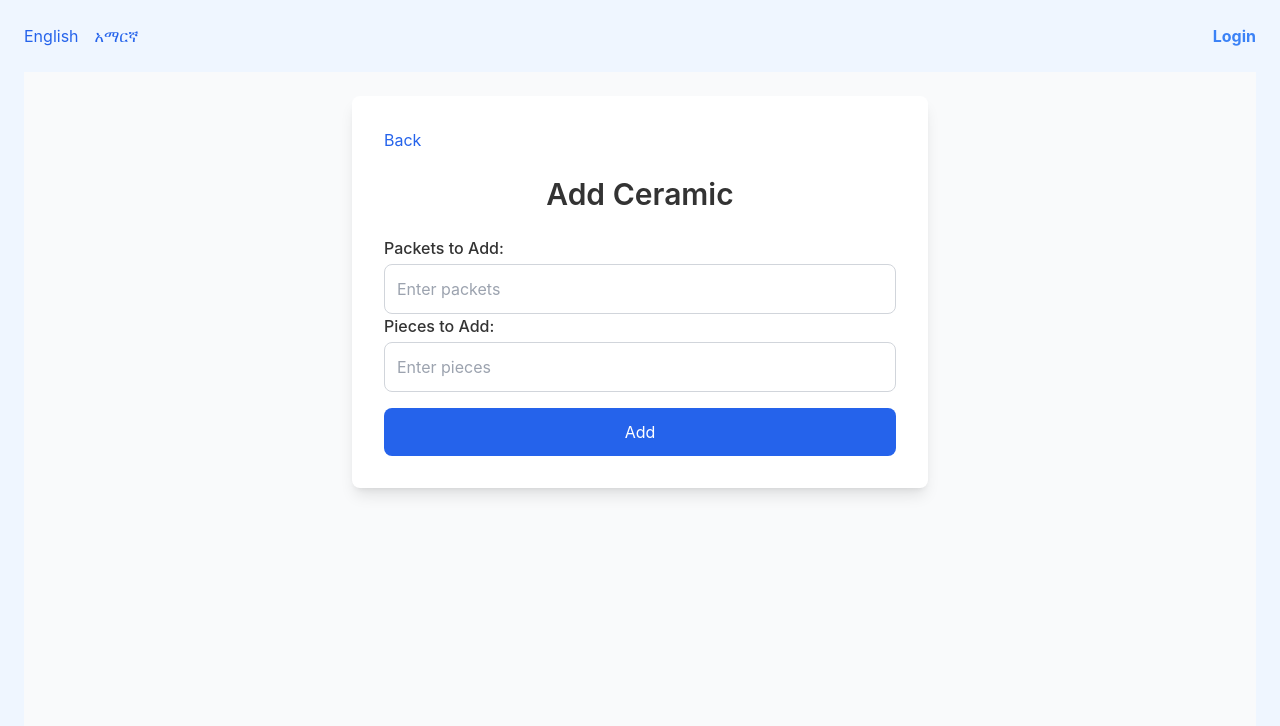
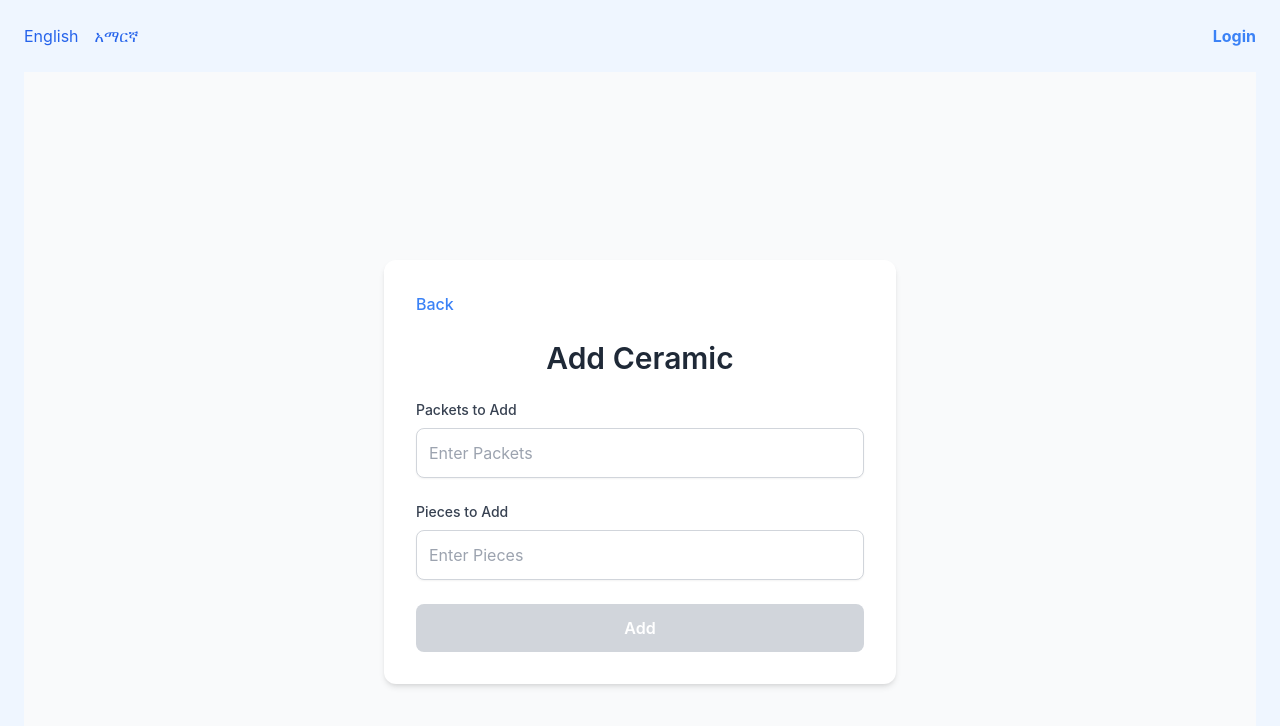
Before and after one commit to tsegaye27/ceramics-store, a Next.js app: page /ceramics/add/1 in a window 1280 px wide. Shown: the top 726 px of the page. Built offline with nearby package versions, Linux system fonts and the light colour scheme; no server answers.

Commit message:
made some changes

```diff
--- a/app/(pages)/ceramics/add/[id]/page.tsx
+++ b/app/(pages)/ceramics/add/[id]/page.tsx
@@ -1,8 +1,8 @@
 "use client";
 import { useState, useEffect } from "react";
-import { useAuth } from "@/app/_context/AuthContext";
 import Link from "next/link";
 import axiosInstance from "@/app/_lib/axios";
+import {useLanguage} from "@/app/_context/LanguageContext";
 
 type AddCeramicProps = {
   params: {
@@ -15,8 +15,7 @@ export default function AddCeramic({ params }: AddCeramicProps) {
   const [piecesToAdd, setPiecesToAdd] = useState("");
   const [errorMessage, setErrorMessage] = useState("");
   const [successMessage, setSuccessMessage] = useState("");
-  const { token } = useAuth();
-
+  const { t } = useLanguage();
   async function addCeramic(
     ceramicId: string,
     packetsAdded: number,
@@ -32,16 +31,6 @@ export default function AddCeramic({ params }: AddCeramicProps) {
       throw new Error(error.response.data.error);
     }
   }
-  useEffect(()=>{
-      async function checkUser(){
-          const response = await axiosInstance.get('/getUser', {
-              headers: {
-                  Authorization: `Bearer ${token}`
-              }
-          })
-      }
-      checkUser()
-  },[token])
   const handleAdd = async (event: React.FormEvent<HTMLFormElement>) => {
     event.preventDefault();
     setErrorMessage("");
@@ -66,50 +55,65 @@ export default function AddCeramic({ params }: AddCeramicProps) {
   };
 
   return (
-    <div className="container mx-auto p-6 bg-gray-50 min-h-screen">
-      <div className="max-w-xl mx-auto bg-white p-8 rounded-lg shadow-lg">
+<div className="container mx-auto p-6 bg-gray-50 min-h-screen flex items-center justify-center">
+  <div className="max-w-lg w-full bg-white p-8 rounded-xl shadow-md">
     <Link
-          href={`/ceramics`}
-          className="text-blue-600 hover:text-blue-800 mb-6 inline-block"
+      href="/ceramics"
+      className="text-blue-500 hover:text-blue-700 mb-6 inline-block font-medium"
     >
-          Back
+        {t('back')}
     </Link>
-        <h1 className="text-3xl font-semibold mb-6 text-center">Add Ceramic</h1>
+    <h1 className="text-3xl font-semibold mb-6 text-center text-gray-800">
+        {t('addCeramic')}
+    </h1>
     <div className="space-y-4">
       {errorMessage && (
-            <div className="text-red-600 text-center">{errorMessage}</div>
+        <div className="text-red-500 bg-red-100 border border-red-200 rounded-lg p-3 text-center">
+          {errorMessage}
+        </div>
       )}
       {successMessage && (
-            <div className="text-green-600 text-center">{successMessage}</div>
+        <div className="text-green-500 bg-green-100 border border-green-200 rounded-lg p-3 text-center">
+          {successMessage}
+        </div>
       )}
-          <form onSubmit={handleAdd}>
+      <form onSubmit={handleAdd} className="space-y-6">
         <div>
-              <label className="block font-medium mb-1">Packets to Add:</label>
+          <label className="block text-sm font-medium text-gray-700 mb-2">
+              {t('packetsToAdd')}
+          </label>
           <input
             type="text"
-                name="packetsToAdd"
+            name='packetsToAdd'
             value={packetsToAdd}
             onChange={(e) => setPacketsToAdd(e.target.value)}
-                className="w-full p-3 border border-gray-300 rounded-lg focus:outline-none focus:ring-2 focus:ring-blue-500"
-                placeholder="Enter packets"
+            className="w-full p-3 border border-gray-300 rounded-lg shadow-sm focus:outline-none focus:ring-2 focus:ring-blue-500 focus:border-blue-500"
+            placeholder={t("enterPackets")}
           />
         </div>
         <div>
-              <label className="block font-medium mb-1">Pieces to Add:</label>
+          <label className="block text-sm font-medium text-gray-700 mb-2">
+              {t('piecesToAdd')}
+          </label>
           <input
             type="text"
             name="piecesToAdd"
             value={piecesToAdd}
             onChange={(e) => setPiecesToAdd(e.target.value)}
-                className="w-full p-3 border border-gray-300 rounded-lg focus:outline-none focus:ring-2 focus:ring-blue-500"
-                placeholder="Enter pieces"
+            className="w-full p-3 border border-gray-300 rounded-lg shadow-sm focus:outline-none focus:ring-2 focus:ring-blue-500 focus:border-blue-500"
+            placeholder={t('enterPieces')}
           />
         </div>
         <button
           type="submit"
-              className="w-full bg-blue-600 text-white py-3 rounded-lg mt-4 hover:bg-blue-700 transition duration-300"
+          disabled={!packetsToAdd || !piecesToAdd}
+          className={`w-full py-3 rounded-lg font-semibold text-white transition duration-300 ${
+            packetsToAdd && piecesToAdd
+              ? "bg-blue-600 hover:bg-blue-700"
+              : "bg-gray-300 cursor-not-allowed"
+          }`}
         >
-              Add
+        {t('add')}
         </button>
       </form>
     </div>
--- a/app/(pages)/ceramics/add/page.tsx
+++ b/app/(pages)/ceramics/add/page.tsx
@@ -94,21 +94,21 @@ const CeramicForm = () => {
           size.toLowerCase().includes(value.toLowerCase())
         )
       );
-      setShowSizeDropdown(value.length > 0); // Show dropdown if input has text
+      setShowSizeDropdown(value.length > 0);
     } else if (type === "type") {
       setFilteredTypes(
         dummyTypes.filter((itemType) =>
           itemType.toLowerCase().includes(value.toLowerCase())
         )
       );
-      setShowTypeDropdown(value.length > 0); // Show dropdown if input has text
+      setShowTypeDropdown(value.length > 0);
     } else if (type === "manufacturer") {
       setFilteredManufacturers(
         dummyManufacturers.filter((manufacturer) =>
           manufacturer.toLowerCase().includes(value.toLowerCase())
         )
       );
-      setShowManufacturerDropdown(value.length > 0); // Show dropdown if input has text
+      setShowManufacturerDropdown(value.length > 0);
     }
   };
 
@@ -148,7 +148,6 @@ const CeramicForm = () => {
         {error && <p className="text-red-500 text-sm">{error}</p>}
         {success && <p className="text-green-500 text-sm">{success}</p>}
 
-        {/* Dropdown for Size */}
         <div className="relative">
           <input
             type="text"
@@ -202,7 +201,6 @@ const CeramicForm = () => {
           )}
         </div>
 
-        {/* Dropdown for Manufacturer */}
         <div className="relative">
           <input
             type="text"
@@ -229,7 +227,6 @@ const CeramicForm = () => {
           )}
         </div>
 
-        {/* Other input fields */}
         <input
           type="text"
           name="code"
--- a/app/(pages)/ceramics/page.tsx
+++ b/app/(pages)/ceramics/page.tsx
@@ -1,4 +1,5 @@
 "use client";
+import { useAuth } from "@/app/_context/AuthContext";
 import { useLanguage } from "@/app/_context/LanguageContext";
 import axiosInstance from "@/app/_lib/axios";
 import { ICeramic } from "@/app/_types/types";
@@ -6,6 +7,8 @@ import { calculateArea } from "@/app/_utils/helperFunctions";
 import Link from "next/link";
 import { useEffect, useState } from "react";
 import { useDebounce } from "use-debounce";
+import Loading from "@/app/(pages)/ceramics/loading";
+import logger from "@/app/_utils/logger";
 
 const CeramicsPage = () => {
   const [searchQuery, setSearchQuery] = useState("");
@@ -14,6 +17,36 @@ const CeramicsPage = () => {
   const [ceramics, setCeramics] = useState<ICeramic[] | null>(null);
   const [loading, setLoading] = useState<boolean>(false);
   const [error, setError] = useState<string | null>(null);
+  const [user, setUser] = useState<any | null>(null);
+  const { token } = useAuth();
+
+  useEffect(() => {
+    const checkUser = async () => {
+      if (!token) {
+        console.warn("No valid token found.");
+        setUser(null);
+        return;
+      }
+
+      try {
+        const response = await axiosInstance.get("/users/getUser", {
+          headers: {
+            Authorization: `Bearer ${token}`,
+          },
+        });
+        logger.info("User fetched successfully", response.data);
+        setUser(response.data);
+      } catch (err: any) {
+        console.error(
+          "Error fetching user:",
+          err.response?.data || err.message
+        );
+        setUser(null);
+      }
+    };
+
+    checkUser();
+  }, [token]);
 
   useEffect(() => {
     const fetchCeramics = async () => {
@@ -59,21 +92,27 @@ const CeramicsPage = () => {
         <div className="w-4xl flex justify-between">
           <Link
             href="/ceramics/add"
-            className="text-blue-600 hover:text-blue-800 mb-6 inline-block"
+            aria-disabled={!user}
+            className={`text-blue-600 hover:text-blue-800 mb-6 inline-block ${
+              !user ? "opacity-50 cursor-not-allowed" : ""
+            }`}
           >
             {t("addNewCeramic")}
           </Link>
           <Link
             href="/orders"
-            className="text-blue-600 hover:text-blue-800 mb-6 inline-block"
+            aria-disabled={!user}
+            className={`text-blue-600 hover:text-blue-800 mb-6 inline-block ${
+              !user ? "opacity-50 cursor-not-allowed" : ""
+            }`}
           >
             {t("orderList")}
           </Link>
         </div>
 
         {loading ? (
-               <div className="flex justify-center items-center h-[50vh]">
-                   <div className="h-15 w-16 border-8 border-t-8 border-blue-500 border-t-transparent rounded-full animate-spin"></div>
+          <div className=" inset-0 flex items-center  h-40 justify-center bg-gray-100 bg-opacity-75 z-50">
+            <div className="h-16 w-16 border-8 border-t-8 border-blue-500 border-t-transparent rounded-full animate-spin"></div>
           </div>
         ) : error ? (
           <p className="text-red-500 text-center">{error}</p>
@@ -119,16 +158,22 @@ const CeramicsPage = () => {
                   </Link>
                   <div className="flex space-x-4 mt-4">
                     <Link
+                      aria-disabled={!user}
                       href={`/ceramics/add/${ceramic?._id}`}
                       aria-label={`${t("add")} ${ceramic?.code}`}
-                      className="px-4 py-2 bg-blue-600 text-white rounded-md hover:bg-blue-500 transition-colors duration-200"
+                      className={`px-4 py-2 bg-blue-600 text-white rounded-md hover:bg-blue-500 transition-colors duration-200 ${
+                        !user ? "opacity-50 cursor-not-allowed" : ""
+                      }`}
                     >
                       {t("add")}
                     </Link>
                     <Link
+                      aria-disabled={!user}
                       href={`/ceramics/sell/${ceramic?._id}`}
                       aria-label={`${t("sell")} ${ceramic?.code}`}
-                      className="bg-white text-blue-600 border border-blue-600 px-4 py-2 rounded-md hover:bg-blue-600 hover:text-white transition-colors duration-200"
+                      className={`bg-white text-blue-600 border border-blue-600 px-4 py-2 rounded-md hover:bg-blue-600 hover:text-white transition-colors duration-200 ${
+                        !user ? "opacity-50 cursor-not-allowed" : ""
+                      }`}
                     >
                       {t("sell")}
                     </Link>
```
Lines whose indentation alone changed are shown as unchanged.
